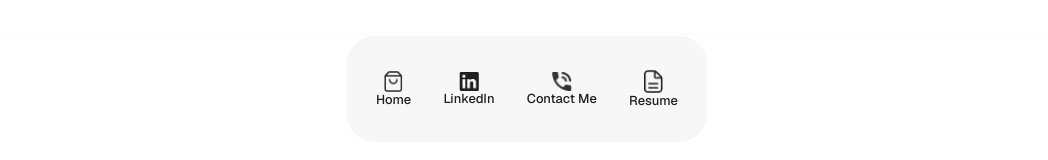
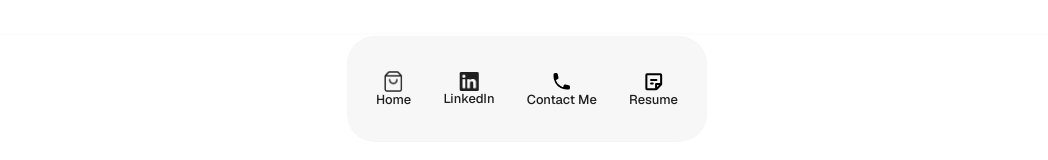
Before and after one commit to kentworld08/Julius-Portfolio, a Next.js app: page / in a window 1280 px wide. Shown: the part 617-777 px from the top of the page, without its empty margins (113-1161 px from the left). Built offline with nearby package versions, Linux system fonts and the light colour scheme.

Commit message:
fix: changed image to react icon

```diff
--- a/components/Hero.tsx
+++ b/components/Hero.tsx
@@ -1,6 +1,8 @@
 import Image from "next/image";
 import Link from "next/link";
 import { FaArrowDownLong } from "react-icons/fa6";
+import { HiMiniPhone } from "react-icons/hi2";
+import { PiNoteBold } from "react-icons/pi";
 
 const Hero = () => {
   return (
@@ -69,13 +71,7 @@ const Hero = () => {
                 href="#contact"
                 className="flex flex-col items-center justify-center p-2"
               >
-                <Image
-                  src="/imgIcons/vector2.png"
-                  width={19.5}
-                  height={21.5}
-                  alt="Contact icon"
-                  className="text-black"
-                />
+                <HiMiniPhone className="text-black w-[29.5px] h-[20.5px]" />
 
                 <h1 className="text-[#1F1F1F] text-[12.9px] font-medium leading-[15.6px] tracking-normal">
                   Contact Me
@@ -87,13 +83,7 @@ const Hero = () => {
                 target="_blank"
                 className="flex flex-col items-center justify-center p-2"
               >
-                <Image
-                  src="/imgIcons/vector.png"
-                  width={19.5}
-                  height={21.5}
-                  alt="Resume icon"
-                  className="text-black"
-                />
+                <PiNoteBold className="text-black w-[21.5px] h-[21.5px]" />
                 <h1 className="text-[#1F1F1F] text-[12.9px] font-medium leading-[15.6px] tracking-normal">
                   Resume
                 </h1>
```
